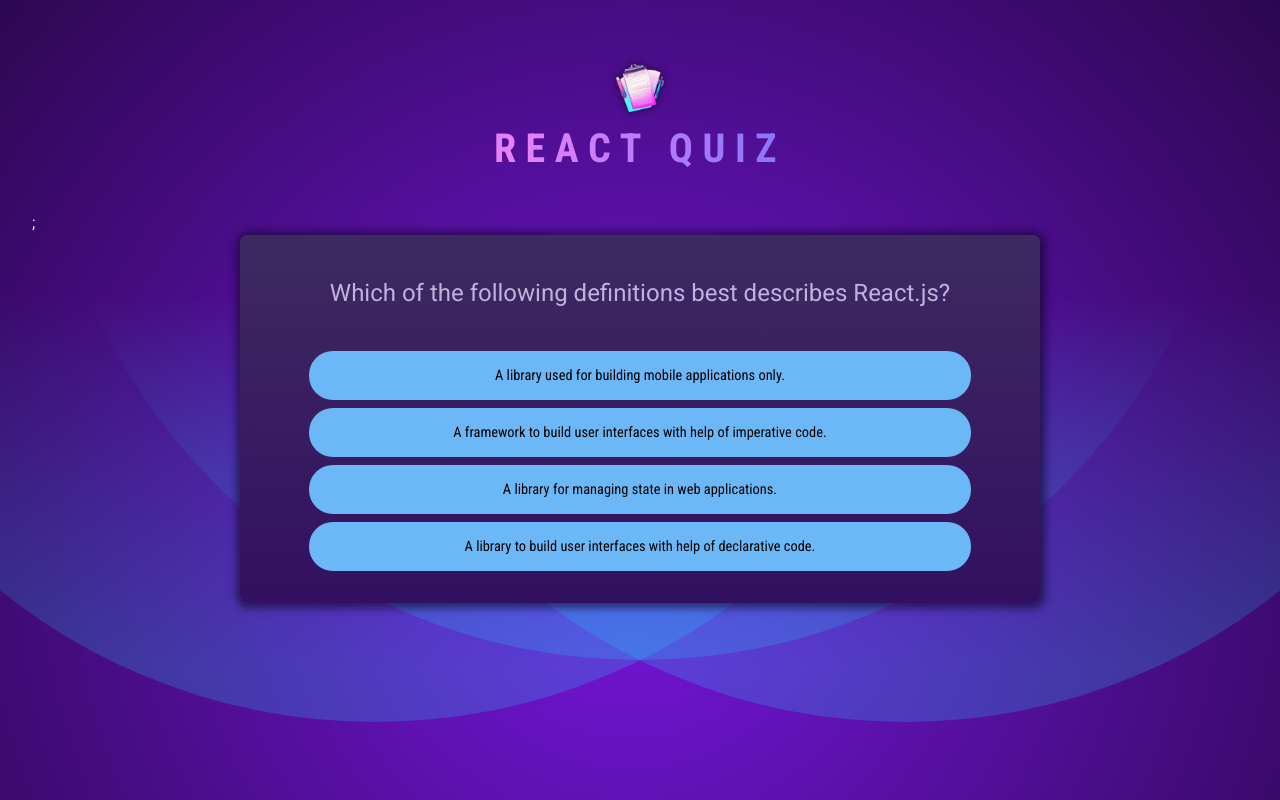
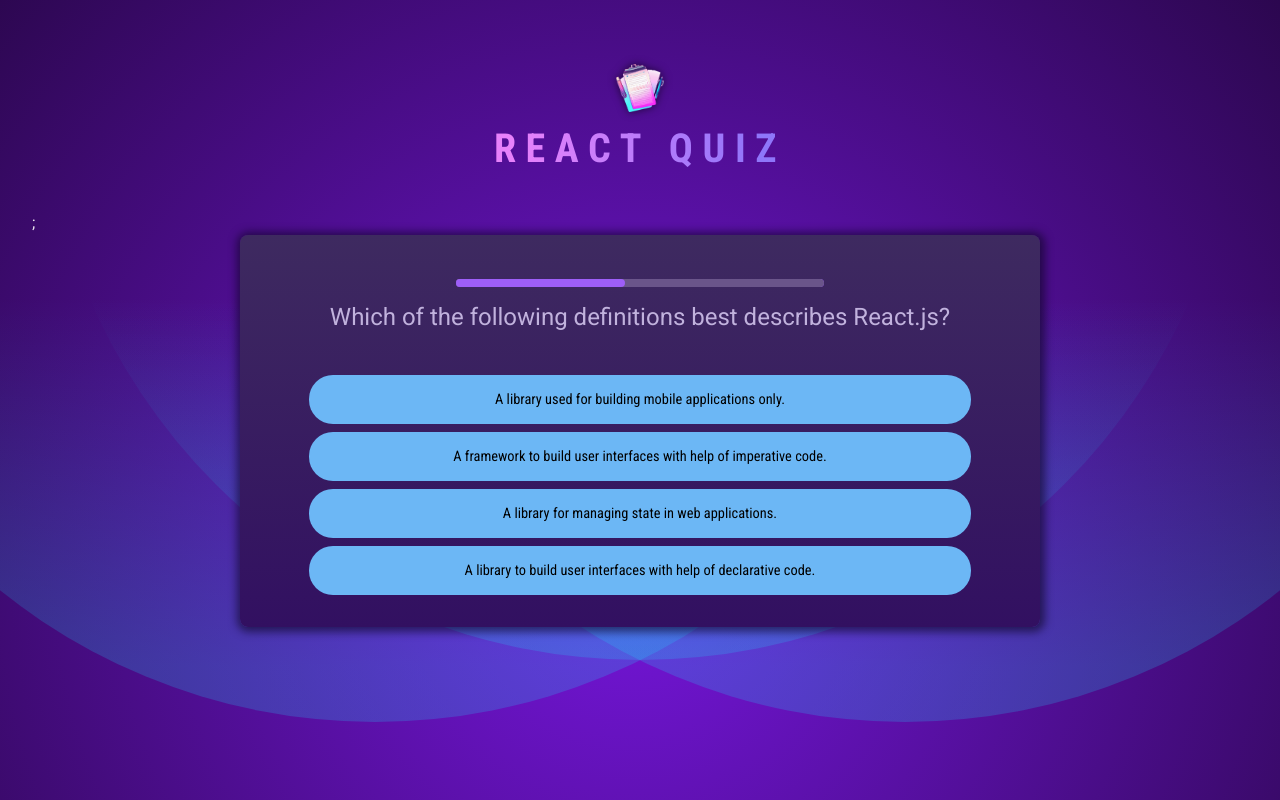
Before and after one commit to ishitagupta0811/QuizApp, a React (Vite) app: page / in a window 1280 px wide. Built offline with nearby package versions, Linux system fonts and the light colour scheme.

Commit message:
timer to each question

```diff
--- /dev/null
+++ b/src/components/QuestionTimer.jsx
@@ -0,0 +1,31 @@
+import { useEffect, useState }  from "react";
+
+export default function QuestionTimer({  timeout, onTimeOut }){
+    const [remainingTime, setRemainingTime] = useState(timeout);
+
+    useEffect(() => {
+        console.log('SETTING TIMEOUT');
+        const timer = setTimeout(onTimeOut, timeout);
+
+        return () => {
+            clearTimeout(timer);
+        }
+
+    }, [timeout, onTimeOut]);
+
+    useEffect(() => {
+        console.log('INTERVAL');
+        const interval = setInterval(() => {
+            setRemainingTime((prevRemainingTime) => prevRemainingTime - 100);
+        }, 100);
+
+        return () => {
+            clearInterval(interval);
+        }
+    }, []);
+
+
+    return (
+        <progress id = "question-time" value = {remainingTime} max = {timeout} />
+    )
+}
--- a/src/components/Quiz.jsx
+++ b/src/components/Quiz.jsx
@@ -1,6 +1,7 @@
-import { useState } from "react";
+import { useState, useCallback } from "react";
 
 import QUESTIONS from "../questions";
+import QuestionTimer from "./QuestionTimer";
 import quizCompleteImg from '../assets/quiz-complete.png';
 
 export default function Quiz(){
@@ -9,11 +10,13 @@
     const activeQuestionIndex = userAnswers.length;
     const quizIsComplete = activeQuestionIndex === QUESTIONS.length;
 
-    function handleSelectAnswer(selectedAnswer){
+    const handleSelectAnswer = useCallback(function handleSelectAnswer(selectedAnswer){
         setUserAnswers((prevUserAnswers) => {
             return [...prevUserAnswers, selectedAnswer]
         });
-    }
+    }, []);
+
+    const handleSkipAnswer = useCallback(() => handleSelectAnswer(null), [handleSelectAnswer]);
 
     if(quizIsComplete){
         return (
@@ -30,6 +33,11 @@
     return (
         <div id = "quiz">
             <div id = "question">
+                <QuestionTimer
+                    key = {activeQuestionIndex}
+                    timeout = {10000}
+                    onTimeOut = {handleSkipAnswer}
+                />
                 <h2>{QUESTIONS[activeQuestionIndex].text}</h2>
                 <ul id = "answers">
                     {shuffledAnswers.map((answer) => (
```
